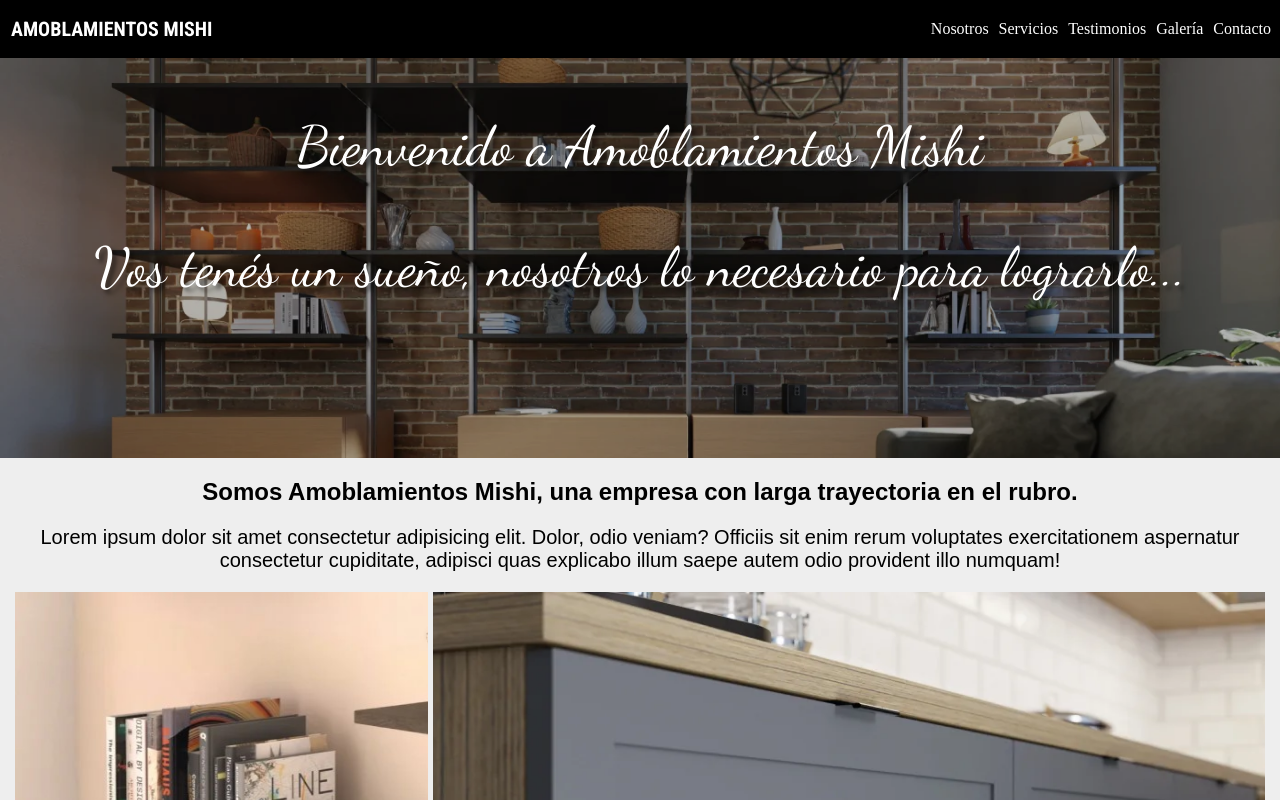
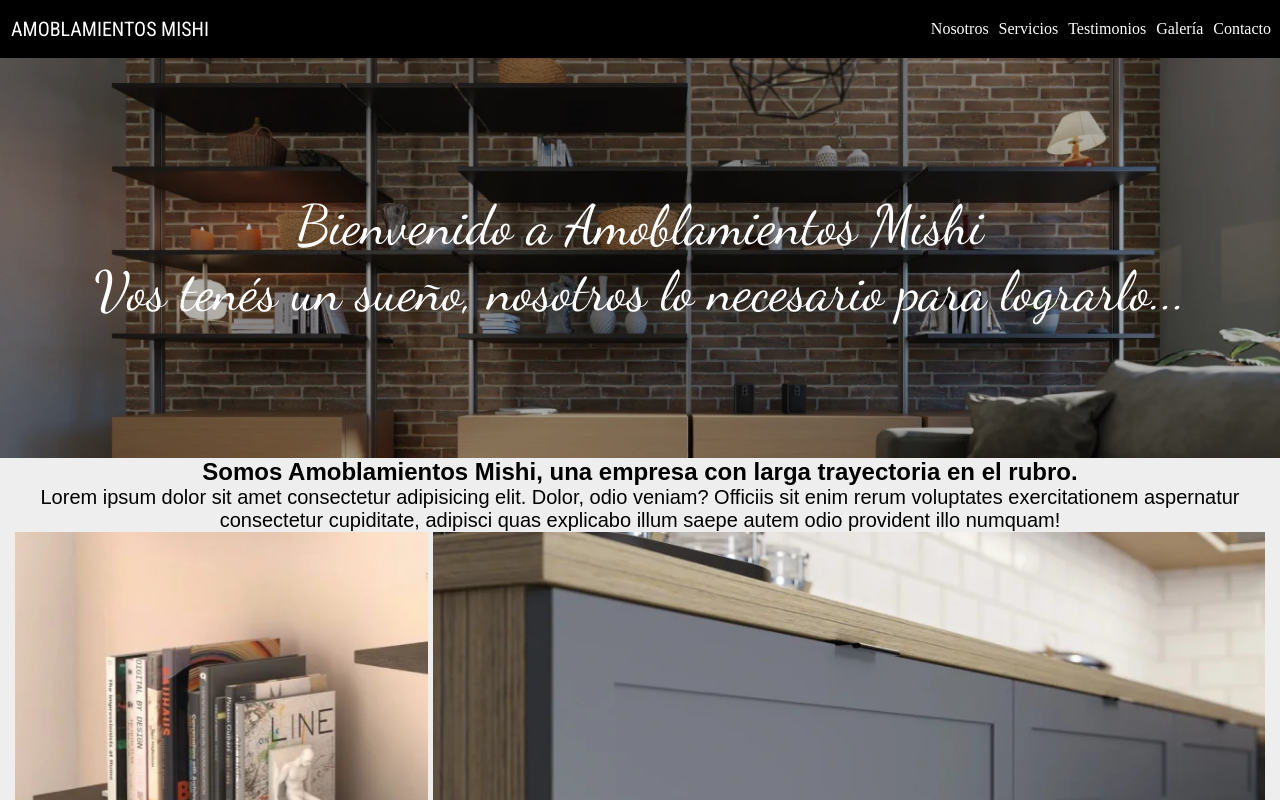
Before and after one commit to manuroque61/ProyectoFrontendCH, a plain HTML site: page index.html in a window 1280 px wide. Shown: the top 800 px of the page. Drawn offline with Linux system fonts and the light colour scheme; a web font is replaced by a local one.

Commit message:
Corrección de errores primera entrega

```diff
--- a/css/style.css
+++ b/css/style.css
@@ -15,10 +15,13 @@
 
 /* Globales */
 
+* {
+    padding: 0;
+    margin: 0;
+}
+
 body {
     background-color: var(--Cbody);
-    padding: 0;
-    margin: 0;
 }
 
 a {
@@ -34,6 +37,7 @@ a {
     padding: 4px;
     display: flex;
     justify-content: space-between;
+    align-items: center;
 }
 
 .nav {
@@ -49,7 +53,7 @@ a {
     color: #FF8F00;
 }
 
-h1 {
+span {
     color: var(--Cblanco);
     font-family: var(--Fnav);
     text-transform: uppercase;
@@ -70,10 +74,6 @@ a {
     background-color: rgba(0, 0, 0, 0);
     background-size: cover;
     height: 400px;
-    display: flex;
-    flex-direction: column;
-    justify-content: center;
-    align-items: center;
 }
 
 .bienvenida-contenido {
@@ -84,7 +84,9 @@ a {
     font-size: 55px;
     color: white;
     font-family: var(--Fcursiva);
-    text-shadow: 4px 4px 4px rgba(0, 0, 0, 0.5); /* Desplazamiento x, desplazamiento y, radio de desenfoque, color */
+    display: flex;
+    flex-direction: column;
+    justify-content: center;
 }
 
 
--- a/index.html
+++ b/index.html
@@ -18,7 +18,7 @@
 
 <body>
     <header class="barr-sup">
-        <h1>Amoblamientos Mishi</h1>
+        <span>Amoblamientos Mishi</span>
         <nav class="nav">
             <a href="#">Nosotros</a>
             <a href="#">Servicios</a>
```
